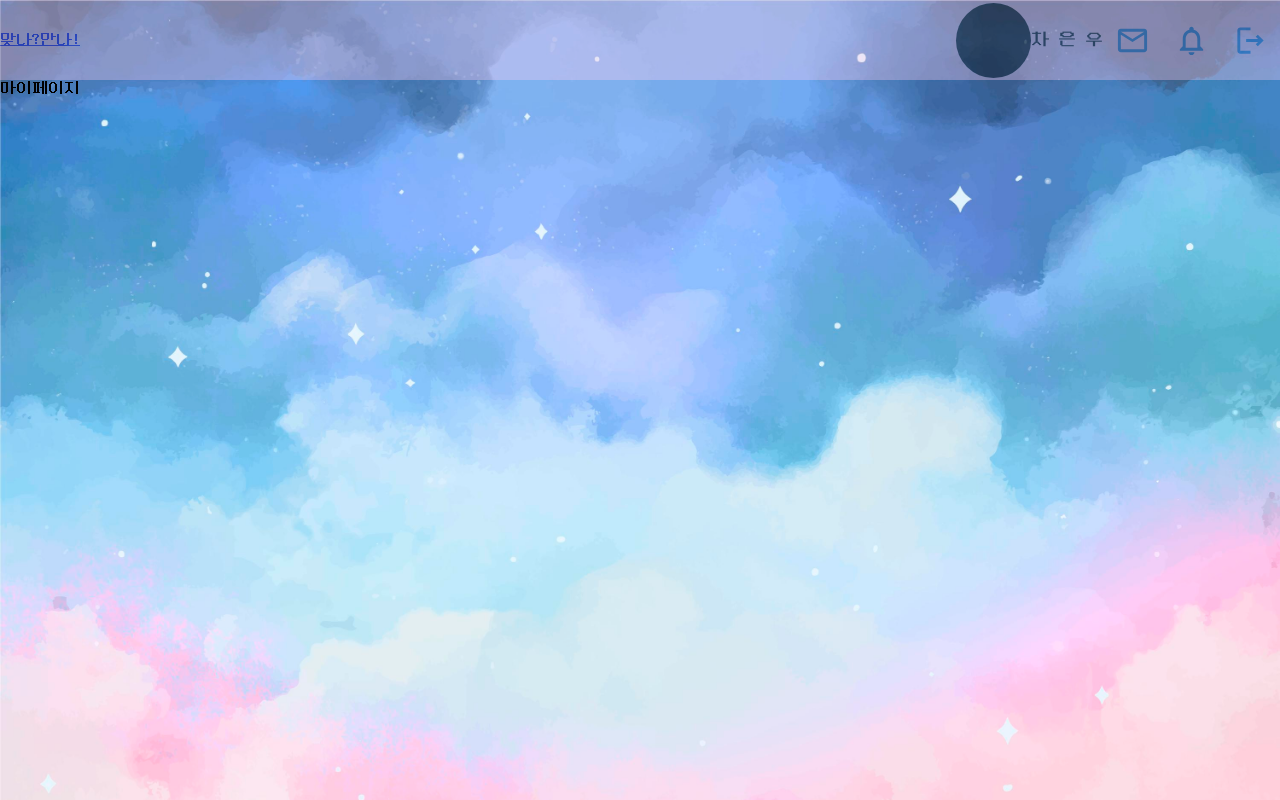
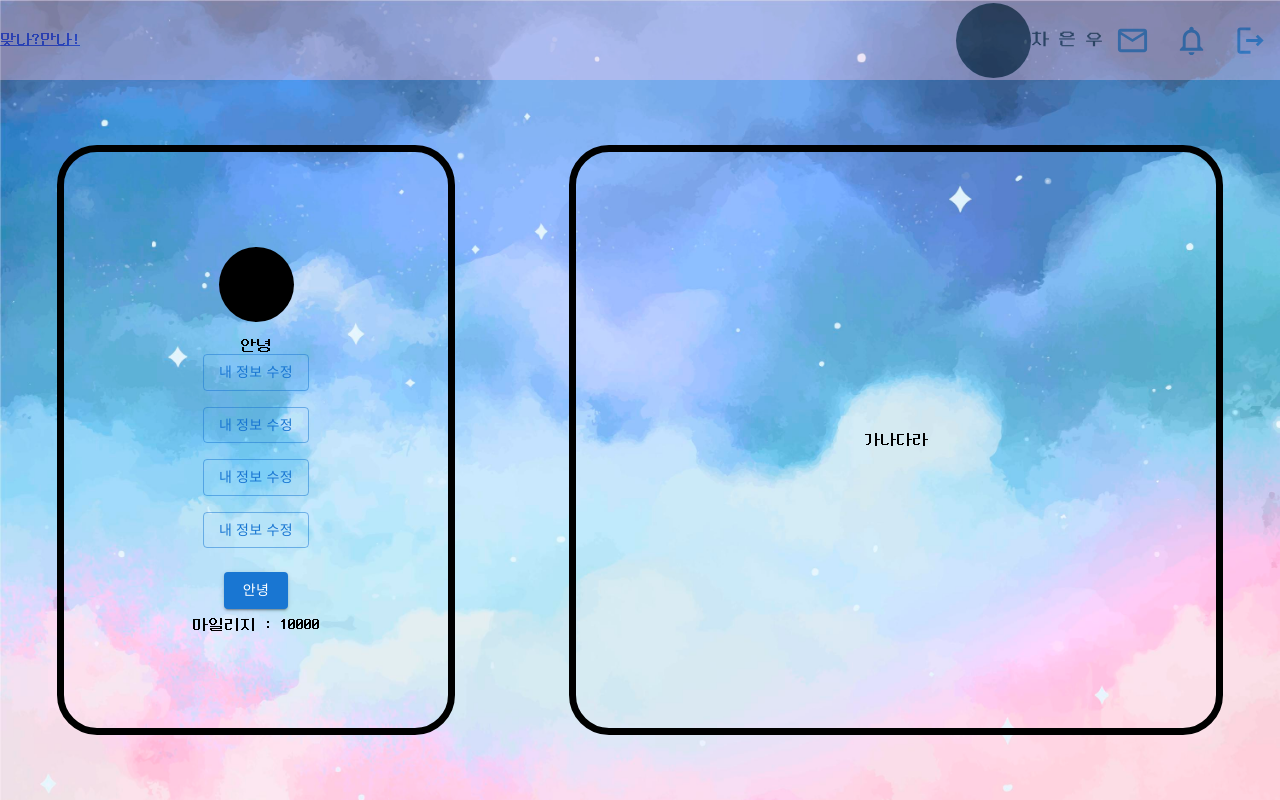
Before and after one commit to qkdk/mannamanna, a React (Create React App) app in the folder Front-End/mannamanna/: page /mypage in a window 1280 px wide. Built offline with nearby package versions, Linux system fonts and the light colour scheme.

Commit message:
[S09P12B205-79] WIP: 0725 마이페이지 제작

```diff
--- a/Front-End/mannamanna/src/pages/User/Mypage.tsx
+++ b/Front-End/mannamanna/src/pages/User/Mypage.tsx
@@ -1,9 +1,59 @@
- import React from 'react';
+import React from 'react';
+import styled from 'styled-components'
+import MacBookBox from '../../components/common/MacbookBox';
+import Profile from '../../components/common/Profile';
+import Button from '@mui/material/Button';
+
+let Hello = styled.div`
+ border: solid 7px black;
+  border-radius:40px;
+  display: flex;
+  flex-direction: column;
+  justify-content: center;
+  align-items: center;
+  `
+type MyPageButtonProps = {
+    children: string;
+};
+
+const MyPageButton = ({ children }: MyPageButtonProps) => {
+    return(
+        <Button
+        sx={{
+            m : 1,
+            color: "#black",
+            borderColor: "ffcced",
+        }}
+        variant="contained"
+        >{children}</Button>
+    )
+}
+
+
+
 
  const Mypage = () => {
     return (
-        <div>
-            마이페이지
+        <div style={{width:'100%',height:'90vh' ,display:'flex', justifyContent: 'space-around', alignItems: 'center'}}>
+            <Hello style={{width:'30%',height:'80%'}}>
+                <Profile/>
+                <br/>
+                안녕
+                <br/>
+                <Button variant="outlined">내 정보 수정</Button>
+                <br/>
+                <Button variant="outlined">내 정보 수정</Button>
+                <br/>
+                <Button variant="outlined">내 정보 수정</Button>
+                <br/>
+                <Button variant="outlined">내 정보 수정</Button>
+                <br/>
+                <MyPageButton>안녕</MyPageButton>
+                마일리지 : 10000
+            </Hello>
+            <Hello style={{width:'50%',height:'80%'}}>
+                가나다라
+            </Hello>
         </div>
     );
  };
```
